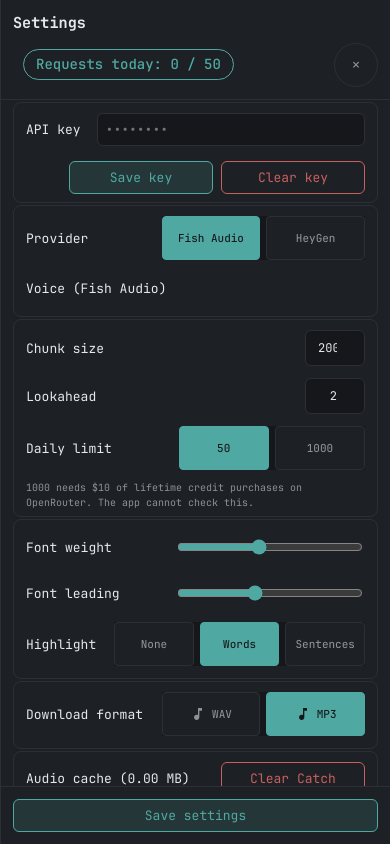
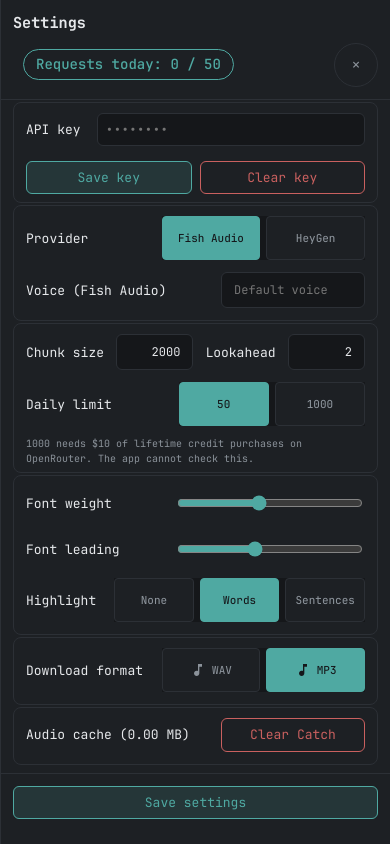
Before and after one commit to NestorKrs/Voice, a React (Vite) app: page / in a window 390 px wide. Both pictures are taken after a click on the button 358 px from the left and 28 px from the top of the page. Built offline with nearby package versions, Linux system fonts and the light colour scheme.

Commit message:
0.2.23-beta: Settings drawer: 50/50 key buttons, centred save, stable voice field, chunk/lookahead share a row, no number steppers

```diff
--- a/package.json
+++ b/package.json
@@ -1,7 +1,7 @@
 {
   "name": "voice",
   "private": true,
-  "version": "0.2.22-beta",
+  "version": "0.2.23-beta",
   "type": "module",
   "scripts": {
     "dev": "vite --host 127.0.0.1 --port 5180 --strictPort",
--- a/src/App.css
+++ b/src/App.css
@@ -95,14 +95,22 @@
 .drawer .settings-row select,
 .drawer .segmented-text-picker { width: 144px; flex: none; background: var(--bg); }
 .drawer .settings-row input.api-key-input { width: auto; flex: 1; }
-.drawer .settings-row.buttons-row { justify-content: flex-end; }
-.drawer .buttons-row .row { flex: none; display: flex; gap: 8px; }
-.drawer .buttons-row button { flex: none; min-width: 144px; }
+.drawer .settings-row.buttons-row { padding: 6px 0 0; }
+.drawer .buttons-row .row { flex: 1; display: flex; gap: 8px; }
+.drawer .buttons-row button { flex: 1; min-width: 0; }
 .drawer .storage-btn { width: 144px; flex: none; }
 .drawer .short-input { width: 144px; flex: none; background: var(--bg); border: 1px solid var(--line); border-radius: 6px; padding: 8px 12px; font: inherit; font-size: 12px; color: inherit; }
 .drawer .tiny-input { width: 60px; flex: none; background: var(--bg); border: 1px solid var(--line); border-radius: 6px; padding: 8px 12px; font: inherit; font-size: 12px; color: inherit; text-align: right; }
+/* Chunk size and lookahead share one row */
+.drawer .settings-row.duo { gap: 12px; }
+.drawer .settings-row.duo .row-text { margin-right: 0; }
+.drawer .settings-row.duo input.tiny-input { flex: 1 1 0; width: auto; min-width: 56px; }
+/* Number inputs: no stepper arrows */
+input[type="number"] { -moz-appearance: textfield; appearance: textfield; }
+input[type="number"]::-webkit-inner-spin-button,
+input[type="number"]::-webkit-outer-spin-button { -webkit-appearance: none; margin: 0; }
 .drawer .short-btn { width: 144px; flex: none; }
-.drawer .settings-footer { position: sticky; bottom: 0; margin-top: 8px; padding: 16px; background: var(--panel); border-top: 1px solid var(--line); z-index: 1; }
+.drawer .settings-footer { position: sticky; bottom: 0; margin-top: 8px; padding: 12px 16px; background: var(--panel); border-top: 1px solid var(--line); z-index: 1; display: flex; align-items: center; justify-content: center; }
 .drawer .footer-save { width: 100%; }
 .drawer .btn-primary { color: var(--accent); background: color-mix(in srgb, var(--accent) 16%, var(--panel)); border-color: var(--accent); }
 .drawer .btn-secondary { color: var(--muted); background: var(--panel); border-color: var(--line); }
@@ -332,9 +340,9 @@
   .drawer .settings-row input.api-key-input { flex: 1 1 auto; width: auto; }
   .drawer .settings-row input.tiny-input { flex: 0 0 60px; width: 60px; }
   .drawer .settings-row input.short-input { flex: 0 0 144px; width: 144px; }
-  .drawer .settings-row.buttons-row { padding: 6px 0 0; justify-content: flex-end; }
-  .drawer .settings-row.buttons-row .row { flex: 0 0 auto; display: flex; gap: 8px; }
-  .drawer .buttons-row button { flex: 0 0 144px; }
+  .drawer .settings-row.buttons-row { padding: 6px 0 0; }
+  .drawer .settings-row.buttons-row .row { flex: 1; display: flex; gap: 8px; }
+  .drawer .buttons-row button { flex: 1; min-width: 0; }
   .drawer .storage-btn,
   .drawer .short-btn { flex: 0 0 144px; width: 144px; }
   .drawer .check-row { flex: 0 0 auto; }
--- a/src/App.jsx
+++ b/src/App.jsx
@@ -1517,17 +1517,17 @@ export default function App() {
                 <select value={voiceInput} onChange={(e) => setVoiceInput(e.target.value)} aria-label="Voice" className="short-input">
                   {provider.voices.map((v) => (<option key={v} value={v}>{v}</option>))}
                 </select>
-              ) : null}
+              ) : (
+                <input type="text" value={voiceInput} onChange={(e) => setVoiceInput(e.target.value)} aria-label="Voice" className="short-input" placeholder="Default voice" />
+              )}
             </div>
           </section>
           <section className="settings-card">
-            <div className="settings-row">
+            <div className="settings-row duo">
               <div className="row-text"><span className="row-label">Chunk size</span></div>
-              <input type="number" value={chunkInput} onChange={(e) => setChunkInput(e.target.value)} className="tiny-input" />
-            </div>
-            <div className="settings-row">
+              <input type="number" value={chunkInput} onChange={(e) => setChunkInput(e.target.value)} className="tiny-input" aria-label="Chunk size" />
               <div className="row-text"><span className="row-label">Lookahead</span></div>
-              <input type="number" value={lookInput} onChange={(e) => setLookInput(e.target.value)} className="tiny-input" />
+              <input type="number" value={lookInput} onChange={(e) => setLookInput(e.target.value)} className="tiny-input" aria-label="Lookahead" />
             </div>
             <div className="settings-row">
               <div className="row-text"><span className="row-label">Daily limit</span></div>
```
Also changed, not shown: 2 other files (tests, documents, lock files or other folders).
